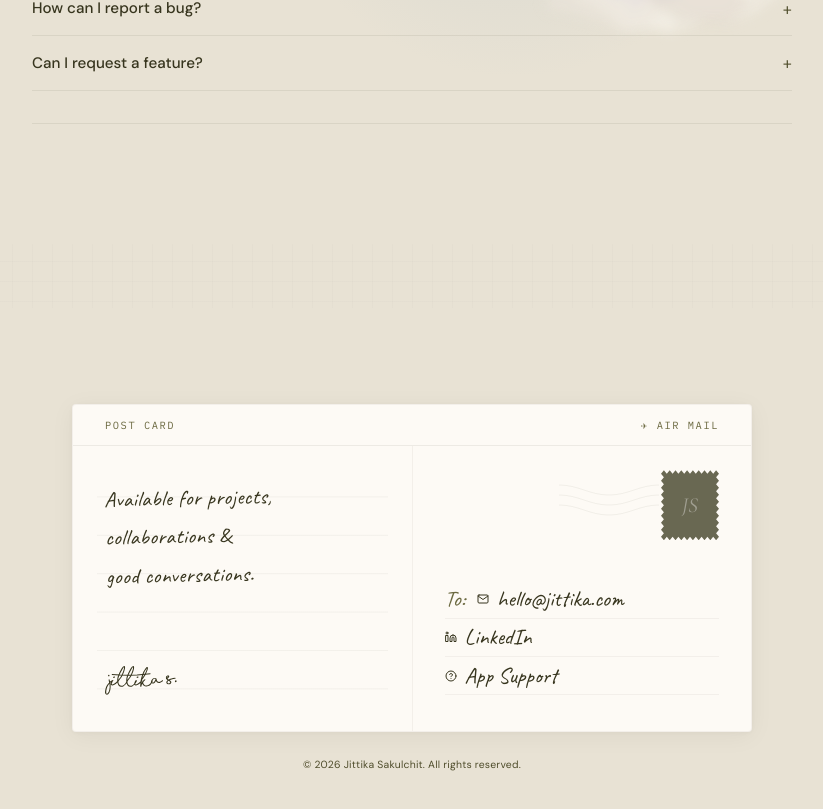
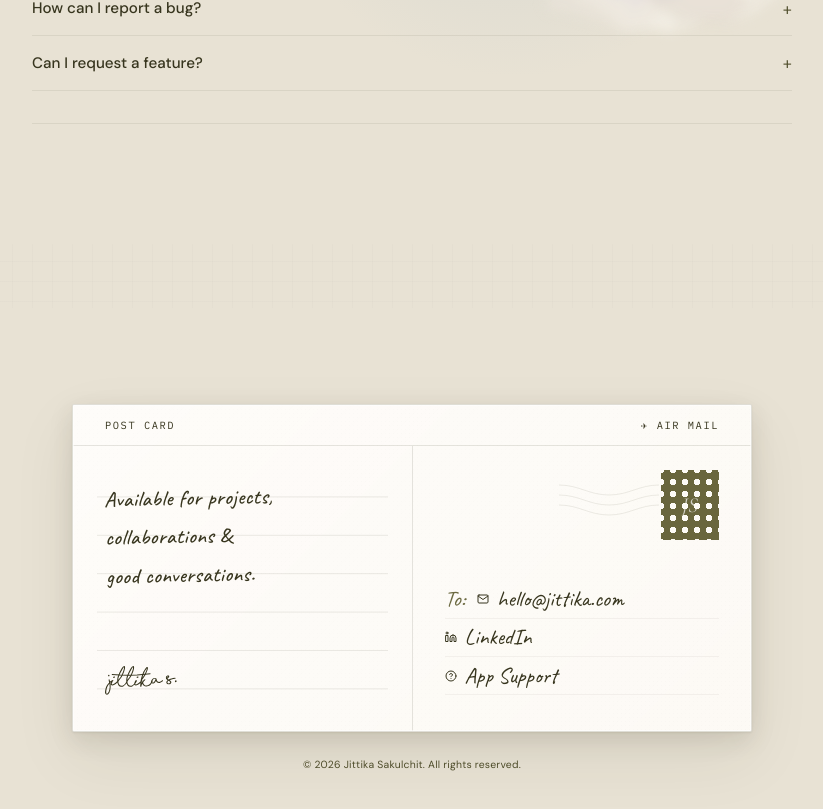
Before and after one commit to jittikasa/Portfolio, a React (Vite) app: page /support in a window 1280 px wide. Shown: the part 2059-2868 px from the top of the page, without its empty margins (228-1051 px from the left). Built offline with nearby package versions, Linux system fonts and the light colour scheme; a web font is replaced by a local one.

Commit message:
Refine footer postcard paper texture, depth shadows, and physical perforation

```diff
--- a/src/components/Footer.css
+++ b/src/components/Footer.css
@@ -17,16 +17,34 @@
 
 /* ─── Floating card ─── */
 .pc-card {
-  background: #fdfaf5; /* warmer off-white */
-  border-radius: 4px; /* sharper but still slightly rounded */
+  background: #fdfaf5;
+  background-image:
+    linear-gradient(135deg, rgba(255, 255, 255, 0.4) 0%, transparent 100%),
+    repeating-radial-gradient(circle at 0 0, rgba(0,0,0,0.01) 0, rgba(0,0,0,0.01) 1px, transparent 1px, transparent 100%);
+  background-size: 100% 100%, 4px 4px;
+  border-radius: 2px;
   box-shadow:
-    0 4px 24px rgba(42, 31, 20, 0.05),
-    0 1px 4px rgba(42, 31, 20, 0.03);
+    /* Contact shadow */
+    0 1px 2px rgba(55, 53, 30, 0.08),
+    /* Mid shadow */
+    0 8px 24px rgba(55, 53, 30, 0.12),
+    /* Deep ambient shadow */
+    0 24px 64px rgba(55, 53, 30, 0.08);
   overflow: hidden;
   position: relative;
   z-index: 1;
-  border: 1px solid rgba(55, 53, 30, 0.05);
+  border: 1px solid rgba(55, 53, 30, 0.15);
   cursor: default;
+}
+
+/* Internal edge highlight for paper thickness */
+.pc-card::after {
+  content: '';
+  position: absolute;
+  inset: 0;
+  border: 1px solid rgba(255, 255, 255, 0.6);
+  pointer-events: none;
+  z-index: 3;
 }
 
 /* Top bar */
@@ -35,12 +53,12 @@
   justify-content: space-between;
   align-items: center;
   padding: 0.75rem 2rem;
-  border-bottom: 1px solid rgba(55, 53, 30, 0.08);
+  border-bottom: 1px solid rgba(55, 53, 30, 0.12);
   font-family: var(--font-mono);
   font-size: 0.65rem;
   letter-spacing: 0.15em;
   text-transform: uppercase;
-  color: var(--ink-muted);
+  color: var(--ink);
   opacity: 1;
 }
 
@@ -48,7 +66,7 @@
 .pc-body {
   display: grid;
   grid-template-columns: 1fr 1px 1fr;
-  min-height: 280px; /* Taller */
+  min-height: 280px;
 }
 
 /* Message area */
@@ -65,14 +83,14 @@
   position: absolute;
   top: 0.8rem;
   left: 1.5rem;
-  right: 1.5rem; /* Strictly bounded horizontal lines */
+  right: 1.5rem;
   bottom: 1rem;
   background-image: repeating-linear-gradient(
     to bottom,
     transparent,
     transparent calc(2.4rem - 1px),
-    rgba(55, 53, 30, 0.05) calc(2.4rem - 1px),
-    rgba(55, 53, 30, 0.05) 2.4rem
+    rgba(55, 53, 30, 0.1) calc(2.4rem - 1px),
+    rgba(55, 53, 30, 0.1) 2.4rem
   );
   background-size: 100% 2.4rem;
   pointer-events: none;
@@ -81,14 +99,14 @@
 
 .pc-text {
   font-family: 'Caveat', cursive;
-  font-size: 1.35rem; /* smaller */
-  line-height: 2.4rem; /* match background size */
+  font-size: 1.35rem;
+  line-height: 2.4rem;
   color: var(--ink);
-  opacity: 1; /* full opacity */
+  opacity: 1;
   position: relative;
   z-index: 1;
   text-transform: none;
-  font-weight: 400;
+  font-weight: 500;
   transform: rotate(-1.2deg);
   margin-top: -0.2rem;
 }
@@ -98,14 +116,14 @@
   z-index: 1;
   margin-top: 1rem;
   opacity: 1;
-  transform: scale(0.85); /* slightly smaller signature */
+  transform: scale(0.85);
   transform-origin: left bottom;
 }
 
 /* Vertical Divider */
 .pc-divider {
-  background: rgba(55, 53, 30, 0.05);
-  margin: 0; /* Connected to top and bottom borders */
+  background: rgba(55, 53, 30, 0.12);
+  margin: 0;
 }
 
 /* Address side */
@@ -128,34 +146,34 @@
   top: 10px;
   color: var(--ink);
   pointer-events: none;
-  opacity: 0.4; /* still decorative but more visible */
+  opacity: 0.6;
 }
 
 .pc-stamp {
   width: 58px;
   height: 70px;
   background: var(--brand);
+  position: relative;
   display: flex;
   align-items: center;
   justify-content: center;
   flex-shrink: 0;
-  clip-path: polygon(
-    0% 5%, 5% 0%, 10% 5%, 15% 0%, 20% 5%, 25% 0%, 30% 5%, 35% 0%, 40% 5%, 45% 0%, 50% 5%, 55% 0%, 60% 5%, 65% 0%, 70% 5%, 75% 0%, 80% 5%, 85% 0%, 90% 5%, 95% 0%, 100% 5%,
-    95% 10%, 100% 15%, 95% 20%, 100% 25%, 95% 30%, 100% 35%, 95% 40%, 100% 45%, 95% 50%, 100% 55%, 95% 60%, 100% 65%, 95% 70%, 100% 75%, 95% 80%, 100% 85%, 95% 90%, 100% 95%,
-    95% 100%, 90% 95%, 85% 100%, 80% 95%, 75% 100%, 70% 95%, 65% 100%, 60% 95%, 55% 100%, 50% 95%, 45% 100%, 40% 95%, 35% 100%, 30% 95%, 25% 100%, 20% 95%, 15% 100%, 10% 95%, 5% 100%, 0% 95%,
-    5% 90%, 0% 85%, 5% 80%, 0% 75%, 5% 70%, 0% 65%, 5% 60%, 0% 55%, 5% 50%, 0% 45%, 5% 40%, 0% 35%, 5% 30%, 0% 25%, 5% 20%, 0% 15%, 5% 10%, 0% 5%
-  );
-  filter: saturate(0.6) contrast(0.9);
-  opacity: 1;
+  box-shadow: 1px 1px 3px rgba(0,0,0,0.1);
+  /* Physical perforation using mask */
+  -webkit-mask-image: radial-gradient(circle at 3px 3px, transparent 3px, black 3px);
+  -webkit-mask-size: 12px 12px;
+  -webkit-mask-position: -3px -3px;
+  mask-image: radial-gradient(circle at 3px 3px, transparent 3px, black 3px);
+  mask-size: 12px 12px;
+  mask-position: -3px -3px;
 }
 
 .pc-stamp span {
   font-family: var(--font-display);
   font-size: 1.35rem;
   font-style: italic;
-  color: rgba(255, 255, 255, 0.4);
+  color: rgba(255, 255, 255, 0.7);
 }
-
 /* Address Lines */
 .pc-address-lines {
   display: flex;
```
